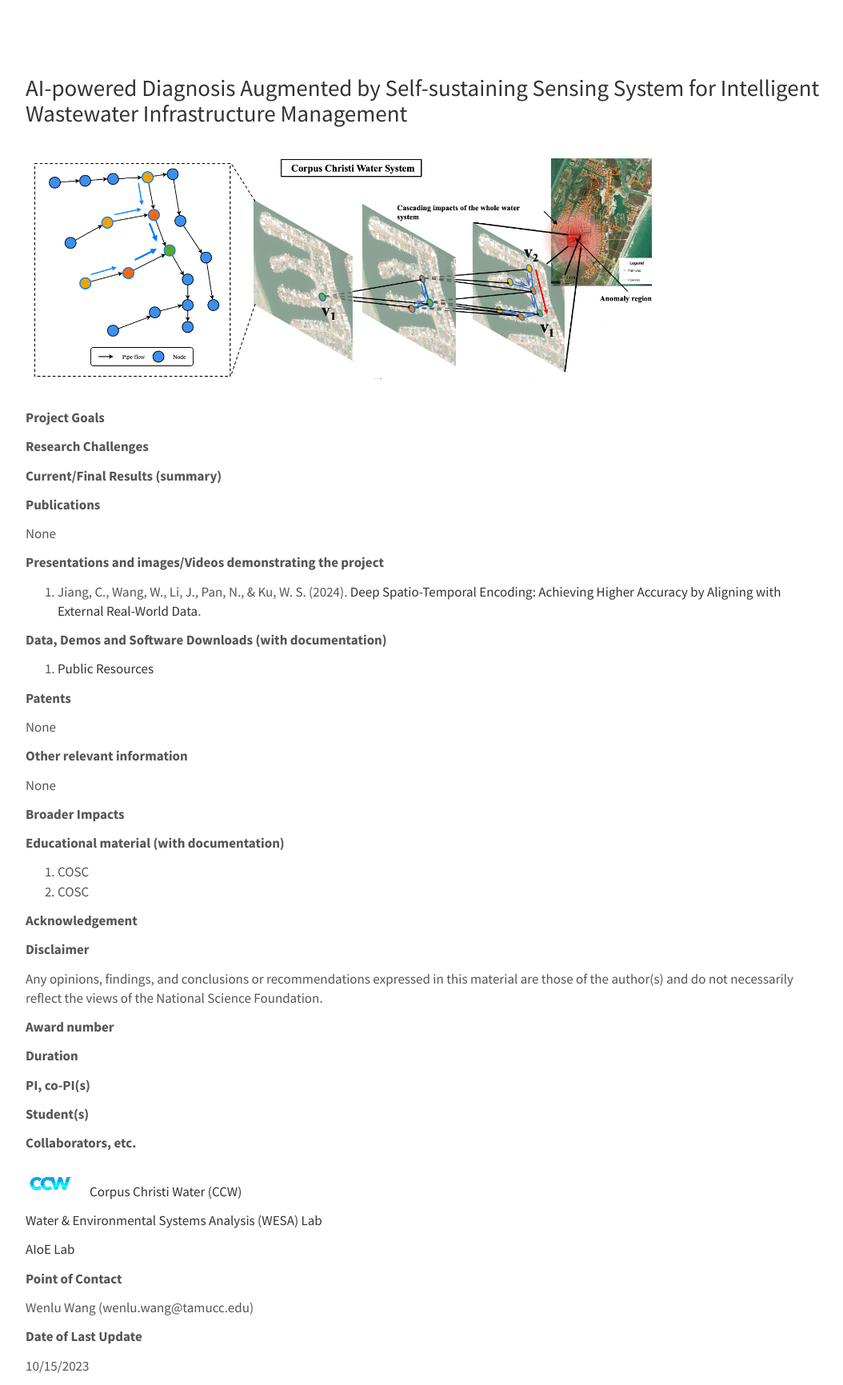
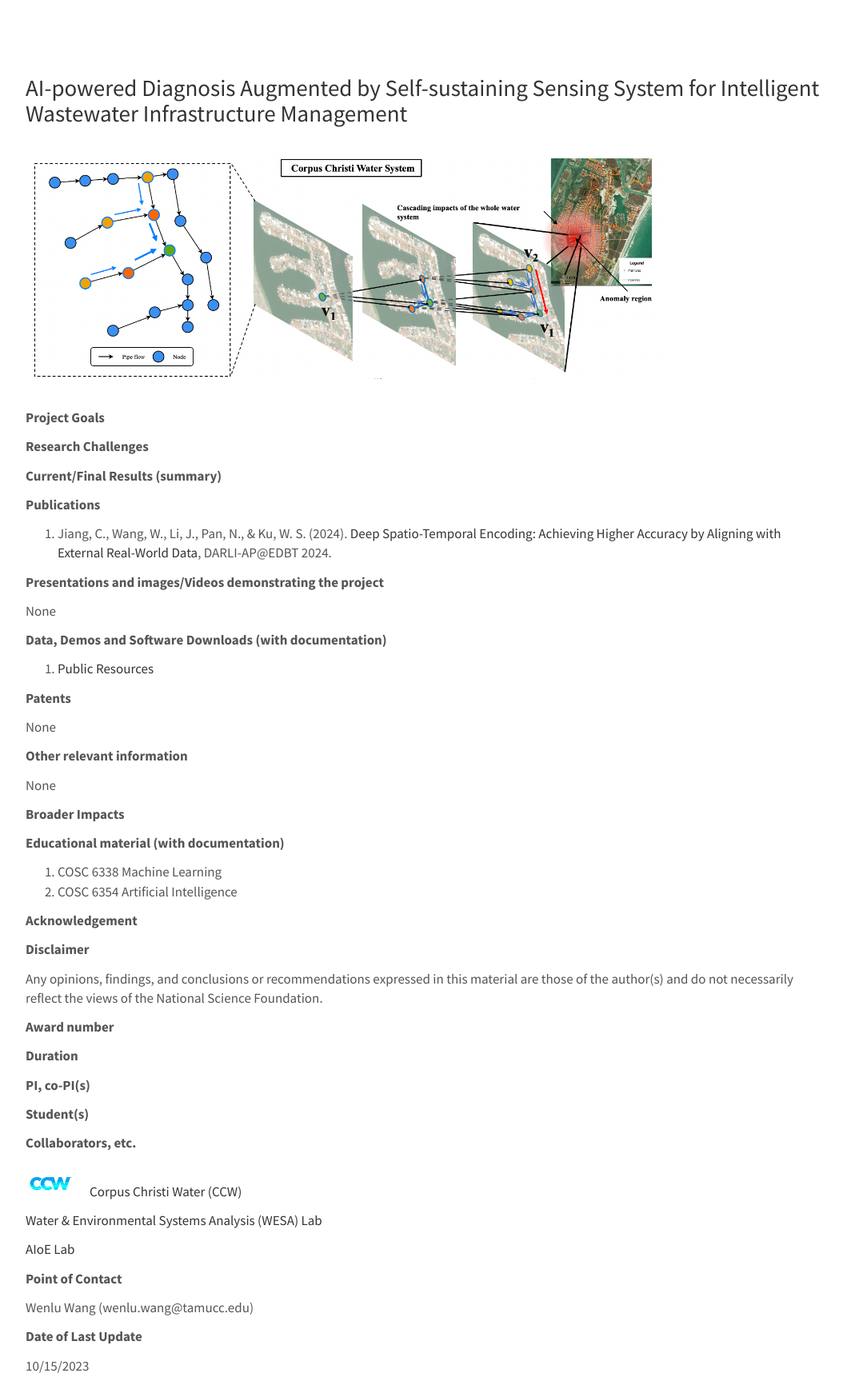
Before and after one commit to WENLU-W/WENLU-W.github.io, a Jekyll site: the page built from docs/_posts/2023-10-01-ai4hydro.md, in a window 1280 px wide. Shown: the whole page at 80% size, without its empty margins (108-1162 px from the left). Built offline with Jekyll 4.4.1, drawn with Linux system fonts in a browser that asks for light colours.

Commit message:
Update 2023-10-01-ai4hydro.md

```diff
--- a/docs/_posts/2023-10-01-ai4hydro.md
+++ b/docs/_posts/2023-10-01-ai4hydro.md
@@ -17,11 +17,11 @@
 
 **Publications**
 
-   None
+   1. Jiang, C., Wang, W., Li, J., Pan, N., & Ku, W. S. (2024). [Deep Spatio-Temporal Encoding: Achieving Higher Accuracy by Aligning with External Real-World Data](https://ceur-ws.org/Vol-3651/DARLI-AP-4.pdf), DARLI-AP@EDBT 2024.
 
 **Presentations and images/Videos demonstrating the project**
 
-   1. Jiang, C., Wang, W., Li, J., Pan, N., & Ku, W. S. (2024). [Deep Spatio-Temporal Encoding: Achieving Higher Accuracy by Aligning with External Real-World Data](https://ceur-ws.org/Vol-3651/DARLI-AP-4.pdf).
+   None
 
 **Data, Demos and Software Downloads (with documentation)**
 
@@ -40,8 +40,8 @@
 
 **Educational material (with documentation)**
 
-   1. COSC
-   2. COSC
+   1. COSC 6338 Machine Learning
+   2. COSC 6354 Artificial Intelligence
 
 
 **Acknowledgement**
```
